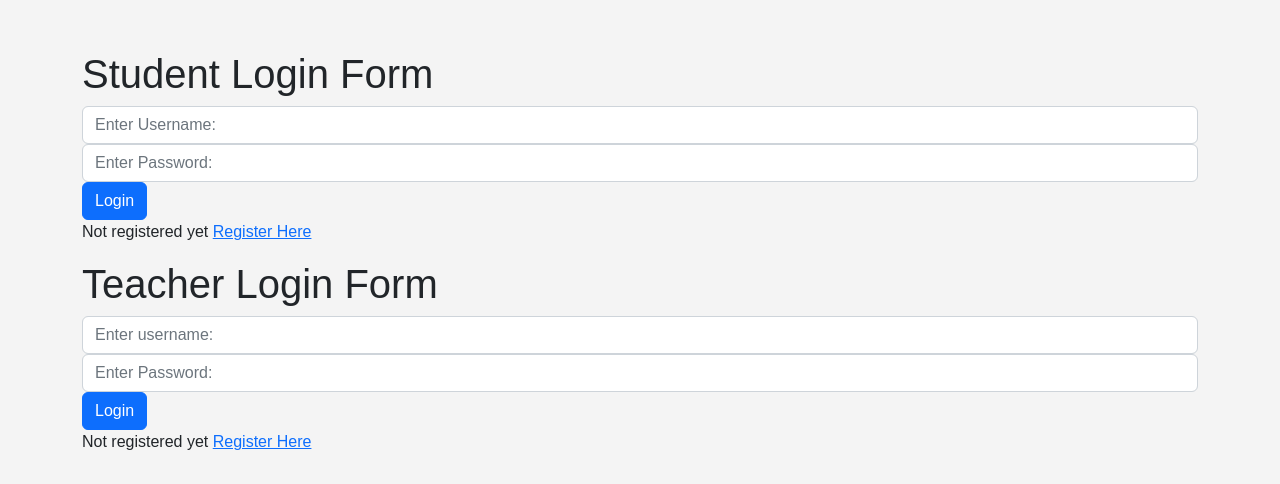
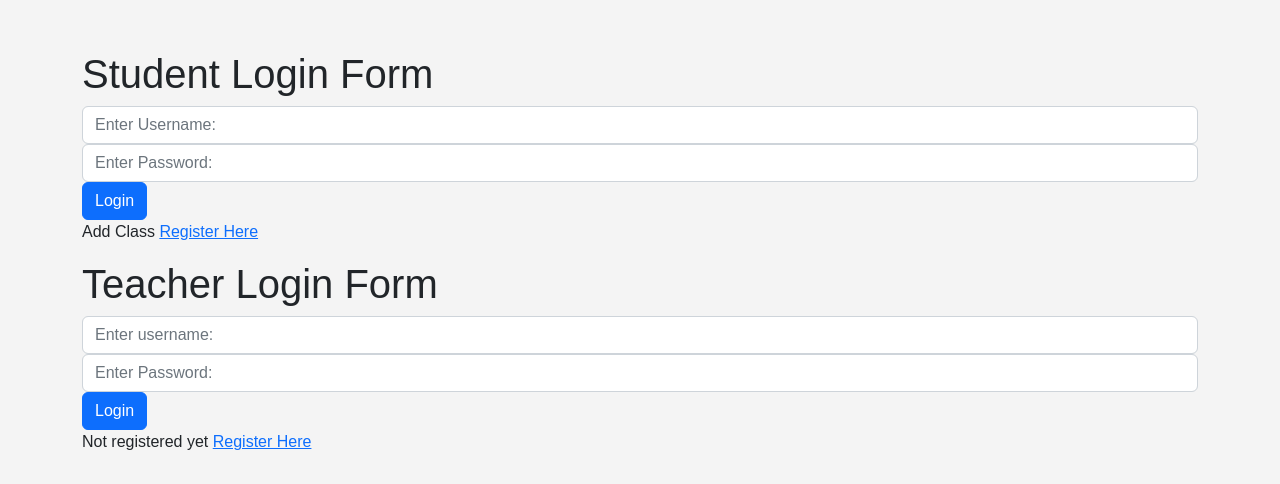
Before and after one commit to ovirce/TSP, a PHP site: page /home_page.php in a window 1280 px wide. Shown: the top 484 px of the page. Run offline with PHP 8.4, Linux system fonts and the light colour scheme.

Commit message:
Add class

```diff
--- a/home_page.php
+++ b/home_page.php
@@ -55,7 +55,7 @@ if (isset($_SESSION["user"])) {
             <input type="submit" value="Login" name="login" id="studentLogin" class="btn btn-primary">
         </div>
       </form>
-     <div><p>Not registered yet <a href="student_registration.php">Register Here</a></p></div>
+     <div><p>Add Class <a href="student_registration.php">Register Here</a></p></div>
 
     <h1>Teacher Login Form</h1>
     <form action="" method="post" name="teacherForm">
```
